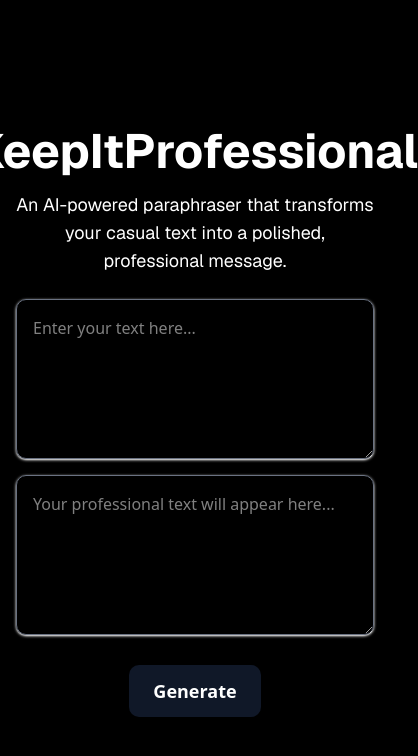
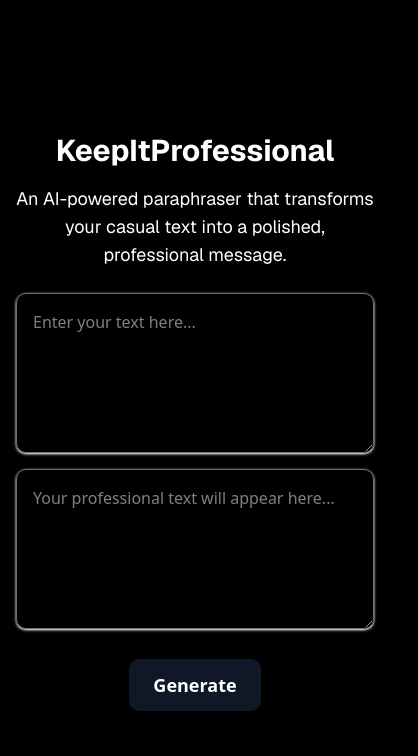
Before and after one commit to nashmglq/keepitprofessional, a Next.js app in the folder frontend/: page / in a window 390 px wide. Shown: the top 756 px of the page, 418 px wide, since content can reach past the window. Built offline with nearby package versions, Linux system fonts and the light colour scheme.

Commit message:
Fixed: Heading responsiveness

```diff
--- a/frontend/app/page.tsx
+++ b/frontend/app/page.tsx
@@ -41,7 +41,7 @@ export default function Home() {
     <div>
       <ToastContainer /> {/* <- Add this inside return */}
       <div className="min-h-screen flex flex-col items-center justify-center px-4 w-full max-w-3xl mx-auto">
-        <h1 className="text-5xl font-bold mb-4 font-sans">KeepItProfessional</h1>
+        <h1 className="md:text-5xl sm: text-3xl font-bold mb-4 font-sans">KeepItProfessional</h1>
         <p className="text-lg mb-6 text-center max-w-lg font-sans">
           An AI-powered paraphraser that transforms your casual text into a polished, professional message.
         </p>
```
